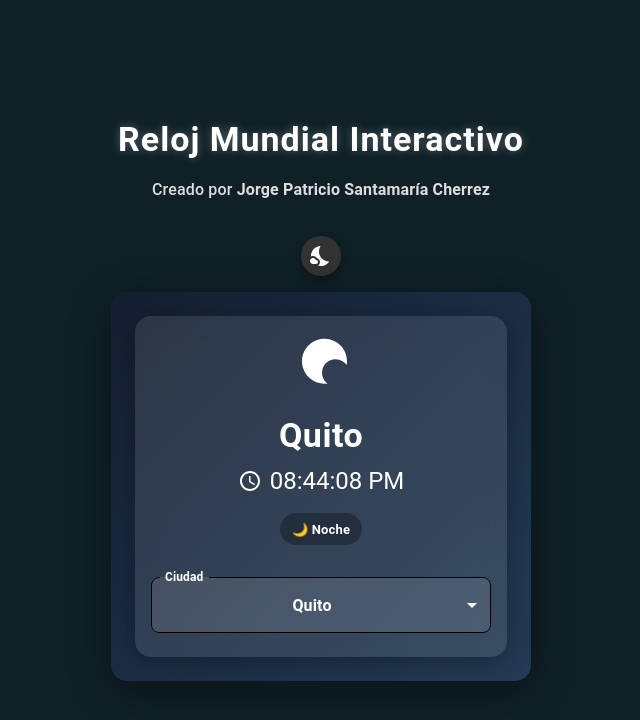
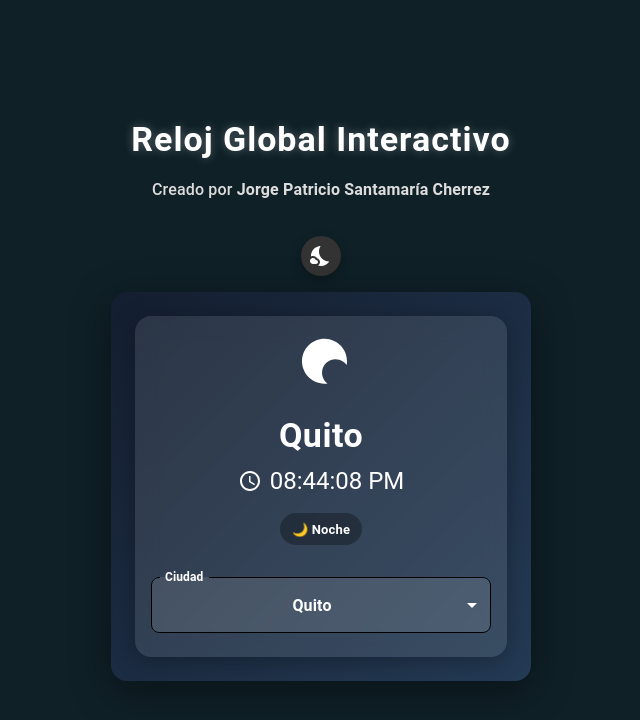
Before and after one commit to Patogol35/horamundial, a React (Vite) app: page / in a window 1280 px wide. Shown: the top 720 px of the page, without its empty margins (319-959 px from the left). Built offline with nearby package versions, Linux system fonts and the light colour scheme.

Commit message:
Update App.jsx

```diff
--- a/src/App.jsx
+++ b/src/App.jsx
@@ -67,7 +67,7 @@ export default function App() {
                 gap: 1,
               }}
             >
-            Reloj Mundial Interactivo
+            Reloj Global Interactivo
             </Typography>
 
             <Typography
```
